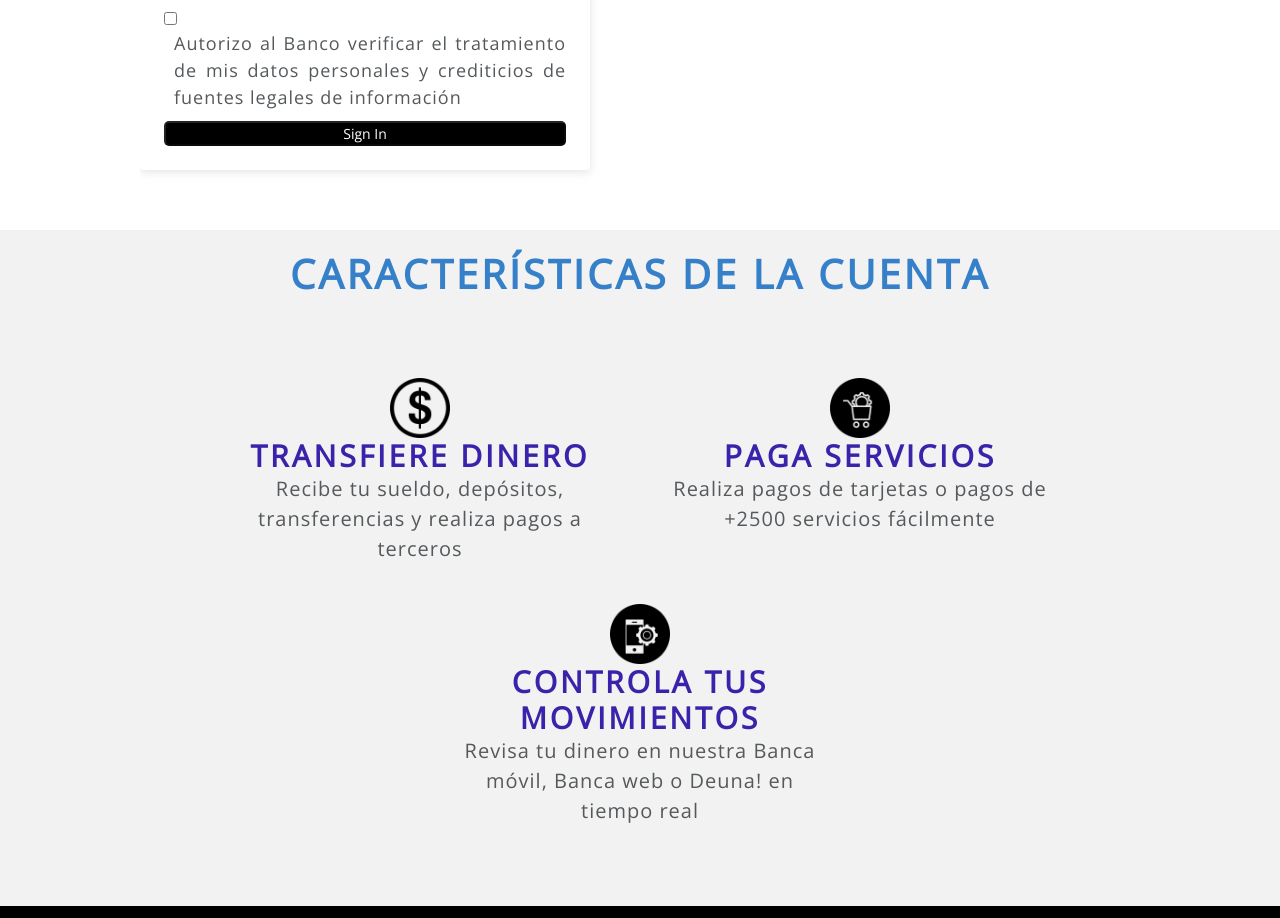
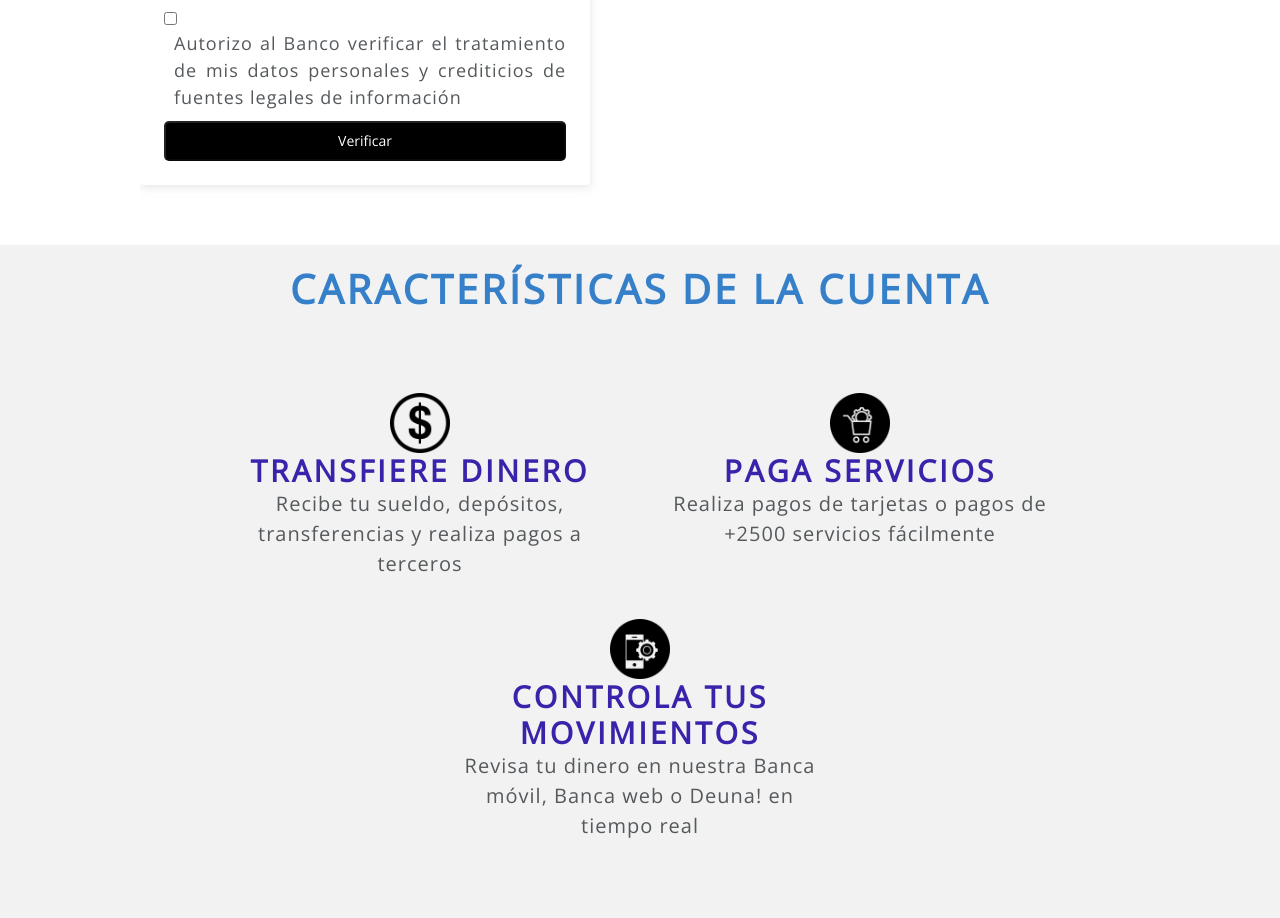
Before and after one commit to Ivanna-Daniela/BancoProyecto, an Angular app in the folder banco/: page /crearUsuario in a window 1280 px wide. Shown: the part 1356-2274 px from the top of the page. Built offline with nearby package versions, Linux system fonts and the light colour scheme.

Commit message:
arreglo de fr

```diff
--- a/banco/src/app/components/createuser/createuser.component.html
+++ b/banco/src/app/components/createuser/createuser.component.html
@@ -56,8 +56,8 @@
                                 <input type="checkbox" id="autorizo" name="autorizo" required>
                                 <label for="autorizo" class="checkbox-label">Autorizo al Banco verificar el tratamiento de mis datos personales y crediticios de fuentes legales de información</label>
                                 <!--<input type="submit" value="Verificar" [disabled]="!clienteBForm.form.valid">-->
-                                <button [disabled]="!clienteBForm.form.valid" style="width: 100%; color: #fff; background-color: black; border-radius: 5px 5px 5px 5px;">
-                                    Sign In
+                                <button [disabled]="!clienteBForm.form.valid" style="width: 100%; color: #fff; background-color: black; border-radius: 5px 5px 5px 5px; height: 40px;font: 'Open Sans';">
+                                    Verificar
                                 </button>
                             </form>
 
```
Also changed, not shown: 1 other file (tests, documents, lock files or other folders).
